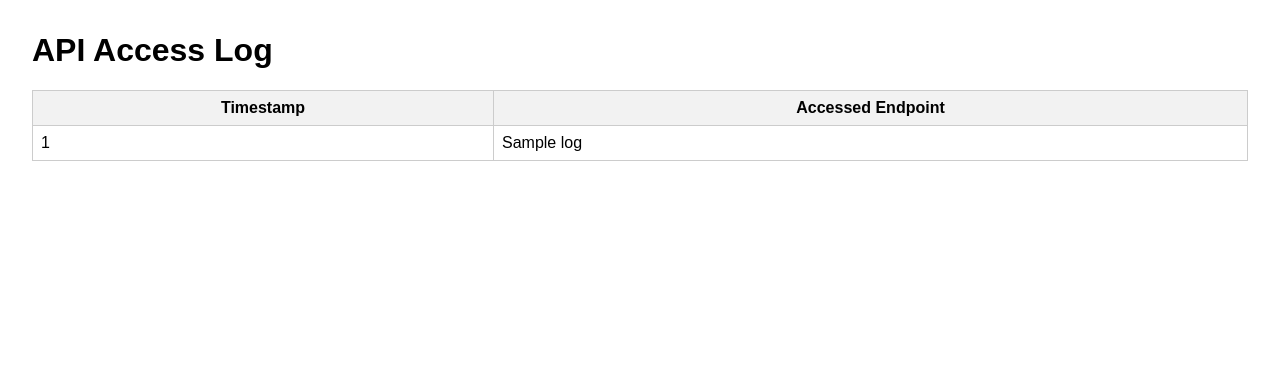
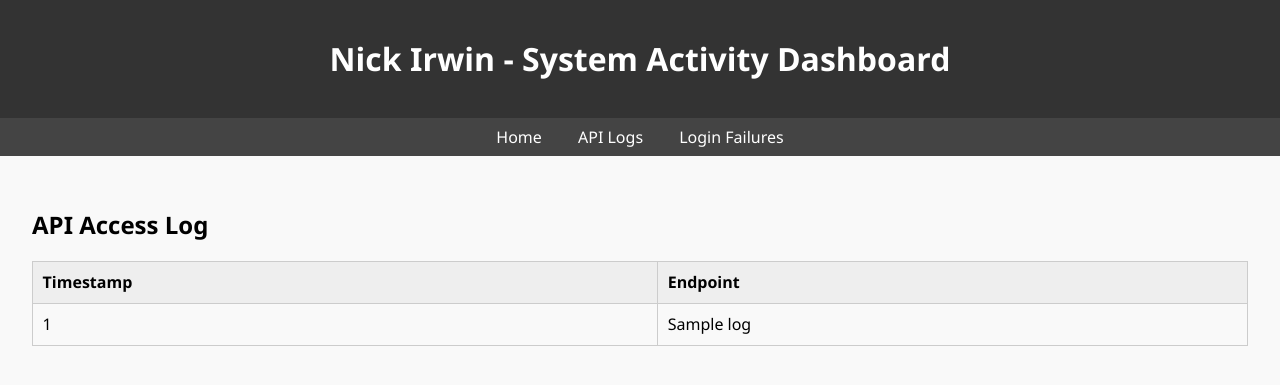
Before and after one commit to nick98555/flask-ec2-api, a Flask app: template templates/apilogs.html in a window 1280 px wide. Shown: the top 385 px of the page. Run offline with Flask 3, Linux system fonts and the light colour scheme; the template is opened without the code that fills it: most values are stand-ins (such as "Sample title", 1, 10 or a date in 2020).

Commit message:
restructure website endpoints and style pages with html and css

```diff
--- a/app.py
+++ b/app.py
@@ -10,8 +10,8 @@ from flask import Flask, jsonify, request, abort, render_template
 app = Flask(__name__)
 
 @app.route("/")
-def index():
-    return "Welcome to the Flask API!"
+def home():
+    return render_template("index.html")
 
 # Auto-log all /api/* requests
 @app.before_request
--- a/templates/apilogs.html
+++ b/templates/apilogs.html
@@ -1,21 +1,14 @@
-<!DOCTYPE html>
-<html>
-<head>
-    <title>API Access Logs</title>
-    <style>
-        body { font-family: Arial, sans-serif; margin: 2em; }
-        table { border-collapse: collapse; width: 100%; }
-        th, td { padding: 8px; border: 1px solid #ccc; }
-        th { background-color: #f2f2f2; }
-    </style>
-</head>
-<body>
-    <h1>API Access Log</h1>
+{% extends "base.html" %}
+
+{% block title %}API Access Logs{% endblock %}
+
+{% block content %}
+<h2>API Access Log</h2>
 <table>
     <thead>
         <tr>
             <th>Timestamp</th>
-                <th>Accessed Endpoint</th>
+            <th>Endpoint</th>
         </tr>
     </thead>
     <tbody>
@@ -27,5 +20,4 @@
         {% endfor %}
     </tbody>
 </table>
-</body>
-</html>
+{% endblock %}
--- /dev/null
+++ b/templates/base.html
@@ -0,0 +1,60 @@
+<!DOCTYPE html>
+<html lang="en">
+<head>
+    <meta charset="UTF-8">
+    <title>{% block title %}My Flask Dashboard{% endblock %}</title>
+    <style>
+        body {
+            font-family: 'Segoe UI', Tahoma, Geneva, Verdana, sans-serif;
+            margin: 0;
+            padding: 0;
+            background-color: #f9f9f9;
+        }
+        header {
+            background-color: #333;
+            color: white;
+            padding: 1rem;
+            text-align: center;
+        }
+        nav {
+            background-color: #444;
+            padding: 0.5rem;
+            text-align: center;
+        }
+        nav a {
+            color: white;
+            text-decoration: none;
+            margin: 0 1rem;
+        }
+        main {
+            padding: 2rem;
+        }
+        table {
+            width: 100%;
+            border-collapse: collapse;
+            margin-top: 1rem;
+        }
+        th, td {
+            border: 1px solid #ccc;
+            padding: 0.6rem;
+            text-align: left;
+        }
+        th {
+            background-color: #eee;
+        }
+    </style>
+</head>
+<body>
+    <header>
+        <h1>Nick Irwin - System Activity Dashboard</h1>
+    </header>
+    <nav>
+        <a href="/">Home</a>
+        <a href="/dashboard/apilogs">API Logs</a>
+        <a href="/dashboard">Login Failures</a>
+    </nav>
+    <main>
+        {% block content %}{% endblock %}
+    </main>
+</body>
+</html>
```
Also changed, not shown: templates/dashboard.html (added, +25 -0 lines), templates/index.html (added, +12 -0 lines). Lines whose indentation alone changed are shown as unchanged.
